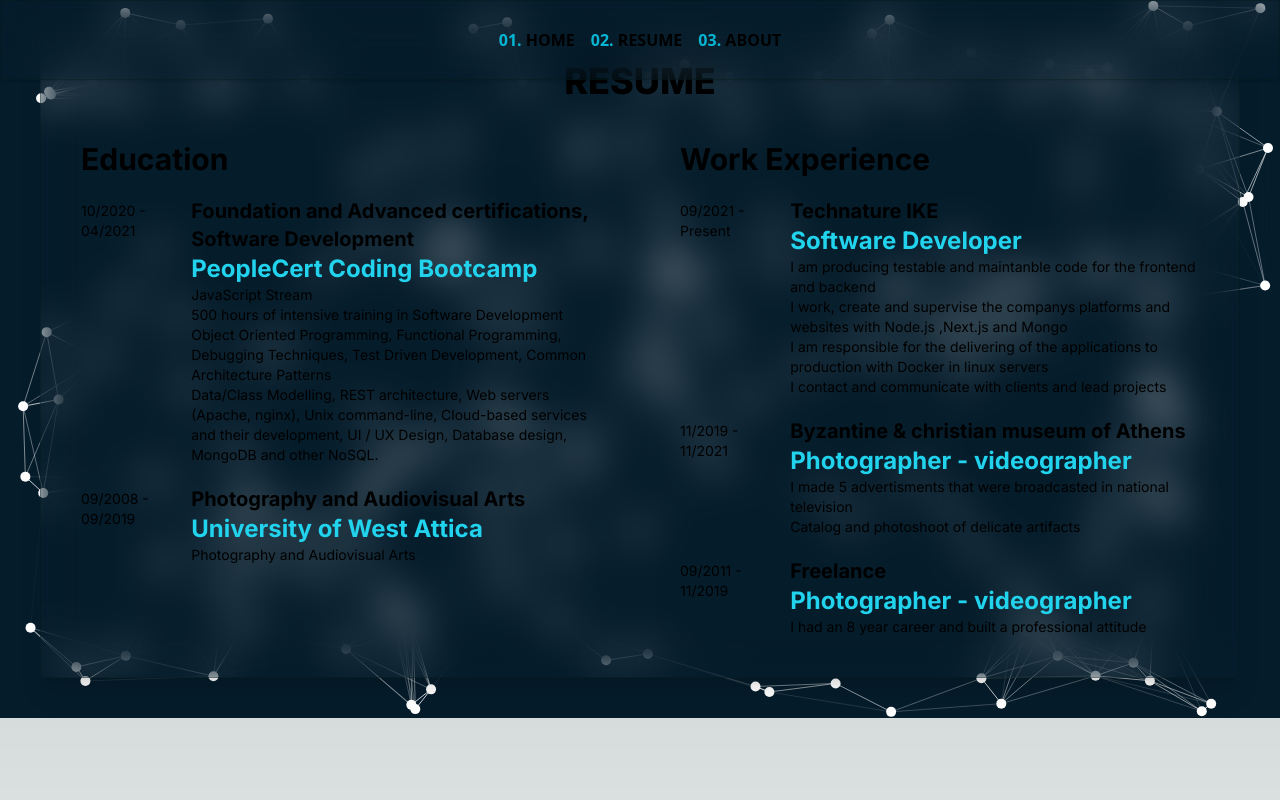
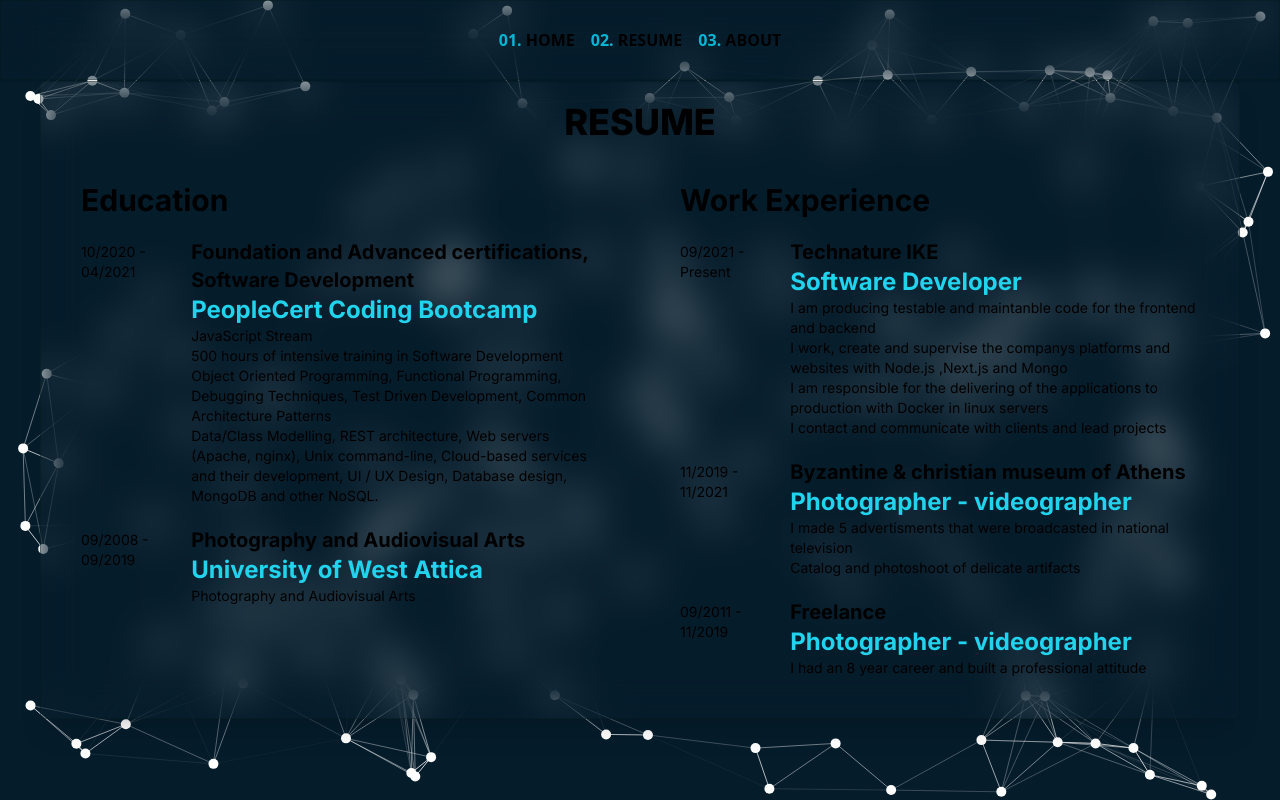
Before and after one commit to KatsikadakosThomas/personal-website, a Next.js app: page /resume in a window 1280 px wide. Built offline with nearby package versions, Linux system fonts and the light colour scheme.

Commit message:
min-h on resume main

```diff
--- a/src/pages/resume/index.js
+++ b/src/pages/resume/index.js
@@ -45,7 +45,7 @@ animate()
   return (
     <main
     id="main"
-      className={`flex h-full flex-col items-center justify-center ${inter.className} `}
+      className={`flex min-h-screen flex-col items-center justify-center ${inter.className} `}
     >
 
       <canvas id="canvas1" className='bg-[#051c2b] z-0 w-full top-0 left-0 absolute'>
```
